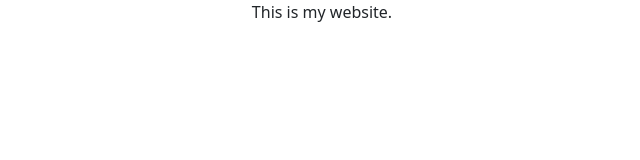
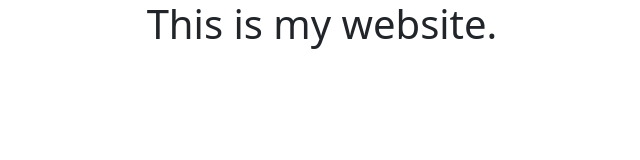
Before and after one commit to m0nastic/christophergaledotcomsite, a plain HTML site: page index.html in a window 1280 px wide. Shown: the whole page, without its empty margins (318-958 px from the left). Drawn offline with nearby package versions, Linux system fonts and the light colour scheme.

Commit message:
made text a header

```diff
--- a/index.html
+++ b/index.html
@@ -12,7 +12,7 @@
     <div class="col">
     </div>
     <div class="col">
-      This is my website.
+      <p class="h1">This is my website.</p>
     </div>
     <div class="col">
     </div>
```
